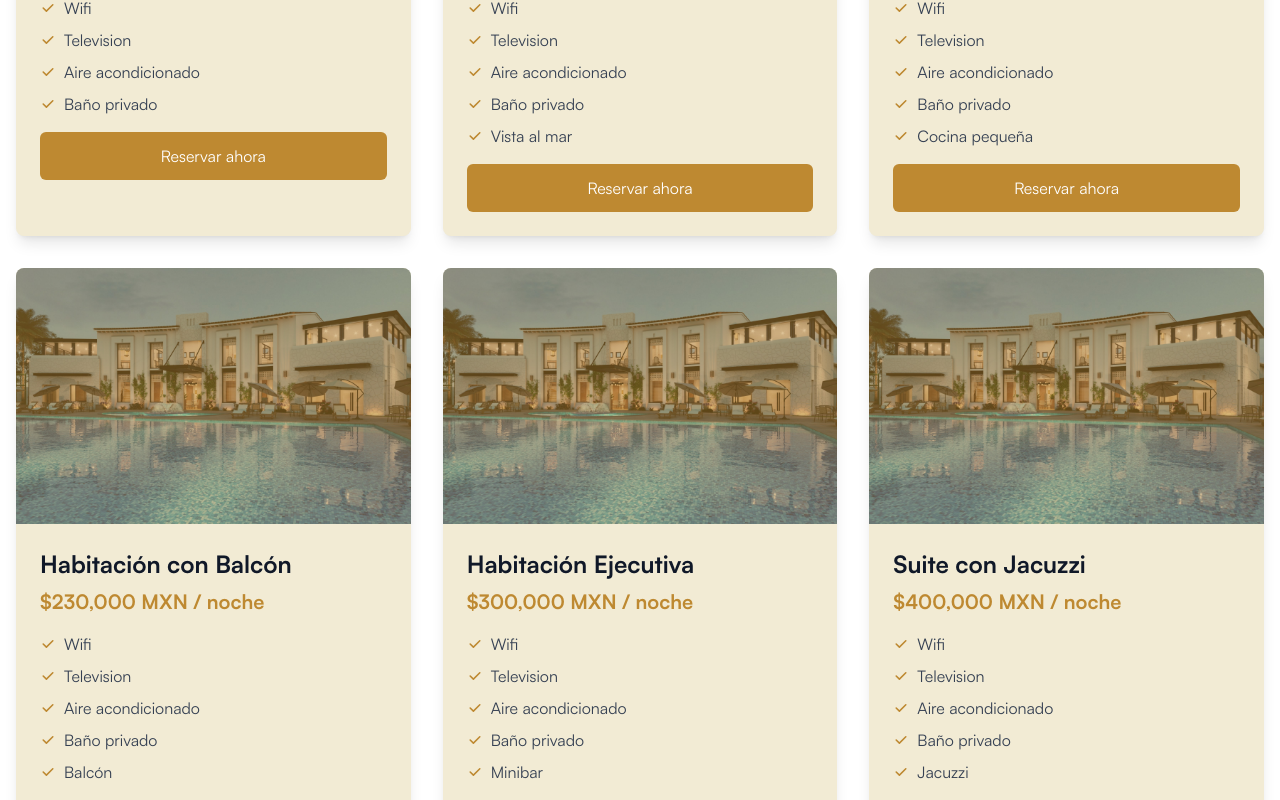
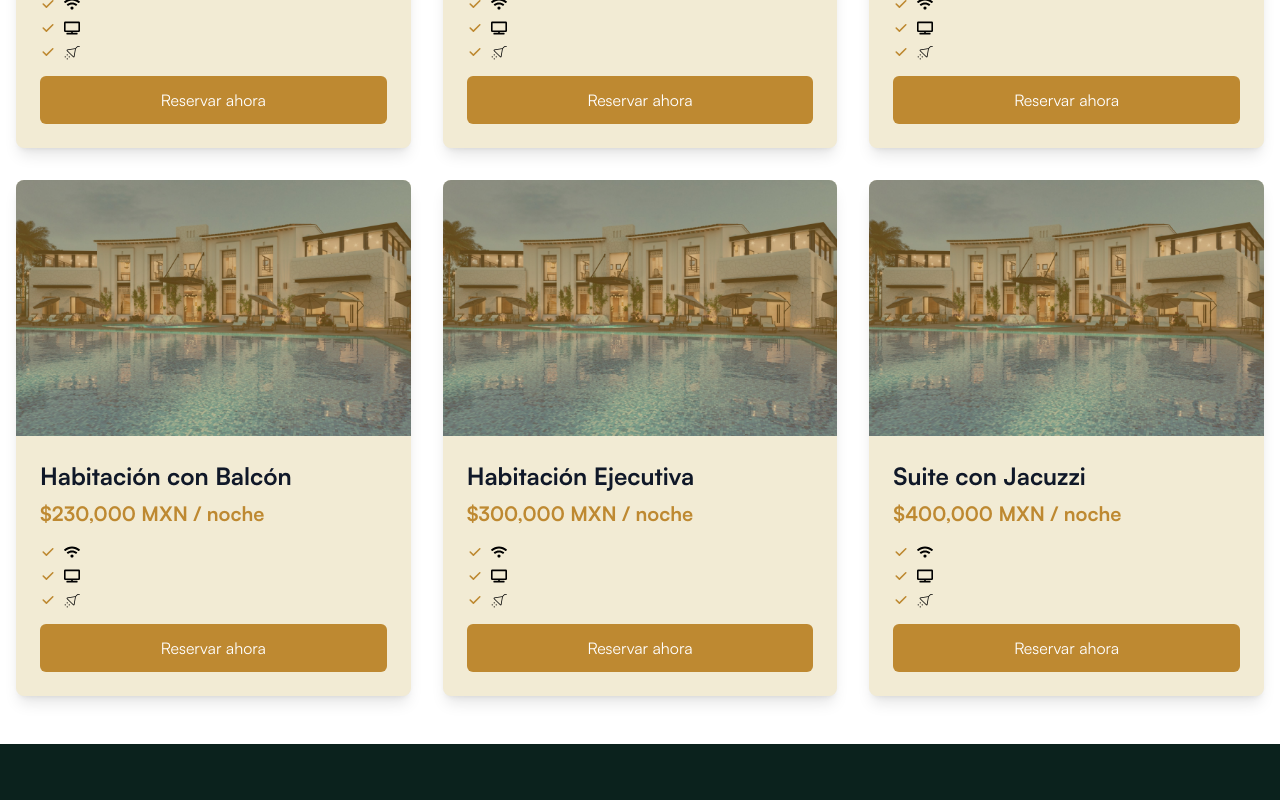
Before and after one commit to SSdeaNN/Hotel_Website, a Next.js app: page /habitaciones in a window 1280 px wide. Shown: the part 1020-1820 px from the top of the page. Built offline with nearby package versions, Linux system fonts and the light colour scheme.

Commit message:
Cambios en el front

```diff
--- a/src/app/confirmar-reserva/page.tsx
+++ b/src/app/confirmar-reserva/page.tsx
@@ -116,7 +116,7 @@ export default function ConfirmarReserva() {
               name="fullName"
               value={formData.fullName}
               onChange={handleInputChange}
-              className="w-full p-2 border rounded-md border-[#dda456] focus:border-[#be8931]"
+              className="w-full p-2 border rounded-md border-[#dda456] focus:border-[#be8931] text-black"
               placeholder="Ingrese su nombre completo"
             />
           </div>
@@ -128,7 +128,7 @@ export default function ConfirmarReserva() {
               name="email"
               value={formData.email}
               onChange={handleInputChange}
-              className="w-full p-2 border rounded-md border-[#dda456] focus:border-[#be8931]"
+              className="w-full p-2 border rounded-md border-[#dda456] focus:border-[#be8931] text-black"
               placeholder="Ingrese su correo electrónico"
             />
             <p className="text-sm text-[#062214] mt-1">(Se enviará un código de confirmación al correo)</p>
@@ -141,7 +141,7 @@ export default function ConfirmarReserva() {
               name="phone"
               value={formData.phone}
               onChange={handleInputChange}
-              className="w-full p-2 border rounded-md border-[#dda456] focus:border-[#be8931]"
+              className="w-full p-2 border rounded-md border-[#dda456] focus:border-[#be8931] text-black"
               placeholder="Ingrese su teléfono"
             />
           </div>
@@ -153,7 +153,7 @@ export default function ConfirmarReserva() {
               name="confirmationCode"
               value={formData.confirmationCode}
               onChange={handleInputChange}
-              className="w-full p-2 border rounded-md border-[#dda456] focus:border-[#be8931]"
+              className="w-full p-2 border rounded-md border-[#dda456] focus:border-[#be8931] text-black"
               placeholder="Ingrese código"
             />
           </div>
@@ -170,7 +170,7 @@ export default function ConfirmarReserva() {
               <span className="font-semibold">Huéspedes:</span> {reservation.guests.adults} Adulto{reservation.guests.adults !== 1 ? 's' : ''}
               {reservation.guests.children > 0 ? ` | ${reservation.guests.children} Niño${reservation.guests.children !== 1 ? 's' : ''}` : ''}
             </p>
-            <p className="text-[#be8931] text-xl font-semibold">
+            <p className=" text-xl font-semibold text-black">
               Total: ${reservation.totalPrice.toLocaleString()} MXN
             </p>
           </div>
--- a/src/app/explorar/page.tsx
+++ b/src/app/explorar/page.tsx
@@ -20,7 +20,7 @@ export default function Explorar() {
             ¡Reserva ahora y vive la experiencia!
           </h1>
           <div className="flex flex-col md:flex-row items-center">
-            <div className="md:w-1/2 p-2">
+            <div className="md:w-1/3 p-6 shadow-lg rounded-lg bg-black ">
               <img
                 src="OIP.jpeg"
                 alt="Hotel Room"
--- a/src/app/habitaciones/page.tsx
+++ b/src/app/habitaciones/page.tsx
@@ -1,6 +1,8 @@
 import Link from 'next/link';
 import Navbar from "@/components/Navbar";
 import Footer from "@/components/Footer";
+import { FaWifi, FaTv } from "react-icons/fa";
+import { PiShowerLight } from "react-icons/pi";
 
 export default function Rooms() {
   const roomTypes = [
@@ -10,10 +12,9 @@ export default function Rooms() {
       price: 190000,
       image: '/image.jpg',
       amenities: [
-        'Wifi',
-        'Television',
-        'Aire acondicionado',
-        'Baño privado'
+        <FaWifi className="text-black mr-2" /> ,
+        <FaTv className="text-black mr-2" />,
+        <PiShowerLight className="text-black mr-2" />,
       ]
     },
     {
@@ -22,11 +23,9 @@ export default function Rooms() {
       price: 250000,
       image: '/image.jpg',
       amenities: [
-        'Wifi',
-        'Television',
-        'Aire acondicionado',
-        'Baño privado',
-        'Vista al mar'
+        <FaWifi className="text-black mr-2" /> ,
+        <FaTv className="text-black mr-2" />,
+        <PiShowerLight className="text-black mr-2" />,
       ]
     },
     {
@@ -35,11 +34,9 @@ export default function Rooms() {
       price: 280000,
       image: '/image.jpg',
       amenities: [
-        'Wifi',
-        'Television',
-        'Aire acondicionado',
-        'Baño privado',
-        'Cocina pequeña'
+        <FaWifi className="text-black mr-2" /> ,
+        <FaTv className="text-black mr-2" />,
+        <PiShowerLight className="text-black mr-2" />,
       ]
     },
     {
@@ -48,11 +45,9 @@ export default function Rooms() {
       price: 230000,
       image: '/image.jpg',
       amenities: [
-        'Wifi',
-        'Television',
-        'Aire acondicionado',
-        'Baño privado',
-        'Balcón'
+        <FaWifi className="text-black mr-2" /> ,
+        <FaTv className="text-black mr-2" />,
+        <PiShowerLight className="text-black mr-2" />,
       ]
     },
     {
@@ -61,11 +56,9 @@ export default function Rooms() {
       price: 300000,
       image: '/image.jpg',
       amenities: [
-        'Wifi',
-        'Television',
-        'Aire acondicionado',
-        'Baño privado',
-        'Minibar'
+        <FaWifi className="text-black mr-2" /> ,
+        <FaTv className="text-black mr-2" />,
+        <PiShowerLight className="text-black mr-2" />,
       ]
     },
     {
@@ -74,11 +67,9 @@ export default function Rooms() {
       price: 400000,
       image: '/image.jpg',
       amenities: [
-        'Wifi',
-        'Television',
-        'Aire acondicionado',
-        'Baño privado',
-        'Jacuzzi'
+        <FaWifi className="text-black mr-2" /> ,
+        <FaTv className="text-black mr-2" />,
+        <PiShowerLight className="text-black mr-2" />,
       ]
     }
   ];
@@ -96,9 +87,9 @@ export default function Rooms() {
             </p>
           </div>
           <img
-            src="/hotel1.jpg"
+            src="/hotel22.png"
             alt="Habitaciones y Suites"
-            className="w-full h-[500px] object-cover"
+            className="w-full h-[500px] object-cover rounded-b-lg shadow-lg"
           />
         </section>
 
--- a/src/app/mis-reservaciones/page.tsx
+++ b/src/app/mis-reservaciones/page.tsx
@@ -45,18 +45,18 @@ export default function MisReservaciones() {
       <Navbar />
 
       <main className="flex-grow container mx-auto px-4 py-12">
-        <h1 className="text-4xl font-bold mb-8">Mis Reservaciones</h1>
+        <h1 className="text-4xl font-bold mb-8 text-black">Mis Reservaciones</h1>
 
         {/* Tabs */}
-        <div className="flex mb-6">
+        <div className="flex mb-6 text-[#302e2e] rounded-lg">
           <button
-            className={`px-4 py-2 mr-2 ${activeTab === 'pendientes' ? 'bg-[#BE8931] text-white' : 'bg-gray-200'}`}
+            className={`px-4 py-2 mr-2 ${activeTab === 'pendientes' ? 'bg-[#BE8931] text-black rounded-lg shadow-lg' : 'bg-[#ebdfb6] rounded-lg' }`}
             onClick={() => setActiveTab('pendientes')}
           >
             Pendientes
           </button>
           <button
-            className={`px-4 py-2 ${activeTab === 'reservados' ? 'bg-[#BE8931] text-white' : 'bg-gray-200'}`}
+            className={`px-4 py-2 ${activeTab === 'reservados' ? 'bg-[#BE8931] text-black rounded-lg shadow-lg' : 'bg-[#ebdfb6] rounded-lg' }`}
             onClick={() => setActiveTab('reservados')}
           >
             Reservados
@@ -69,7 +69,7 @@ export default function MisReservaciones() {
         ) : (
           <div className="space-y-4">
             {filteredReservations.map((reservation) => (
-              <div key={reservation.id} className="bg-[#F2EBD4] rounded-lg p-6 flex justify-between items-center">
+              <div key={reservation.id} className="bg-[#F2EBD4] rounded-lg p-6 flex justify-between items-center shadow-md">
                 <div>
                   <h2 className="text-2xl font-bold text-gray-900 mb-2">{reservation.roomType}</h2>
                   <p className="text-gray-700">
--- a/src/app/page.tsx
+++ b/src/app/page.tsx
@@ -32,7 +32,7 @@ export default function Home() {
           </div>
 
           {/* Carrusel de imágenes */}
-          <div className="md:w-1/2 p-2">
+          <div className="md:w-1/2 p-2 ">
             <Carousel />
           </div>
         </section>
--- a/src/app/reserva/page.tsx
+++ b/src/app/reserva/page.tsx
@@ -1,5 +1,7 @@
 'use client';
 
+import { FaWifi, FaTv } from 'react-icons/fa';
+import { PiShowerLight } from 'react-icons/pi';
 import React, { useState, useEffect } from 'react';
 import { useRouter, useSearchParams } from 'next/navigation';
 import Navbar from "@/components/Navbar";
@@ -39,10 +41,9 @@ export default function Reserva() {
       price: 190000,
       image: '/image.jpg',
       amenities: [
-        'Wifi',
-        'Television',
-        'Aire acondicionado',
-        'Baño privado'
+        <FaWifi className="text-black mr-2" />,
+        <FaTv className="text-black mr-2" />,
+        <PiShowerLight className="text-black mr-2" />
       ]
     },
     {
@@ -238,7 +239,7 @@ export default function Reserva() {
                   name="checkIn"
                   value={formData.checkIn}
                   onChange={handleInputChange}
-                  className="w-full p-2 border rounded-md border-[#dda456] focus:border-[#be8931]"
+                  className="w-full p-2 border rounded-md border-[#dda456] focus:border-[#be8931] text-black"
                 />
               </div>
 
@@ -249,7 +250,7 @@ export default function Reserva() {
                   name="checkOut"
                   value={formData.checkOut}
                   onChange={handleInputChange}
-                  className="w-full p-2 border rounded-md border-[#dda456] focus:border-[#be8931]"
+                  className="w-full p-2 border rounded-md border-[#dda456] focus:border-[#be8931] text-black"
                 />
               </div>
 
@@ -261,7 +262,7 @@ export default function Reserva() {
                   min="1"
                   value={formData.adults}
                   onChange={handleInputChange}
-                  className="w-full p-2 border rounded-md border-[#dda456] focus:border-[#be8931]"
+                  className="w-full p-2 border rounded-md border-[#dda456] focus:border-[#be8931] text-black"
                 />
               </div>
 
@@ -273,7 +274,7 @@ export default function Reserva() {
                   min="0"
                   value={formData.children}
                   onChange={handleInputChange}
-                  className="w-full p-2 border rounded-md border-[#dda456] focus:border-[#be8931]"
+                  className="w-full p-2 border rounded-md border-[#dda456] focus:border-[#be8931] text-black"
                 />
               </div>
 
--- a/src/components/Footer.tsx
+++ b/src/components/Footer.tsx
@@ -1,6 +1,6 @@
 export default function Footer() {
   return (
-    <footer className="bg-[#0B221D] text-white p-16 mt-auto">
+    <footer className="bg-[#0B221D] text-white p-16 mt-auto shadow-md">
       <div className="grid grid-cols-1 md:grid-cols-4 gap-8">
         <div>
           <h3><strong>Hotel Royal</strong></h3>
@@ -11,7 +11,7 @@ export default function Footer() {
           <h3><strong>Navegación Rápida</strong></h3>
           <ul className="flex flex-col space-y-2">
             <li>
-              <a href="#" className="hover:underline">
+              <a href="/" className="hover:underline">
                 Home
               </a>
             </li>
```
Also changed, not shown: src/app/usuario/page.tsx (+15 -52 lines), 1 other file (tests, documents, lock files or other folders).
